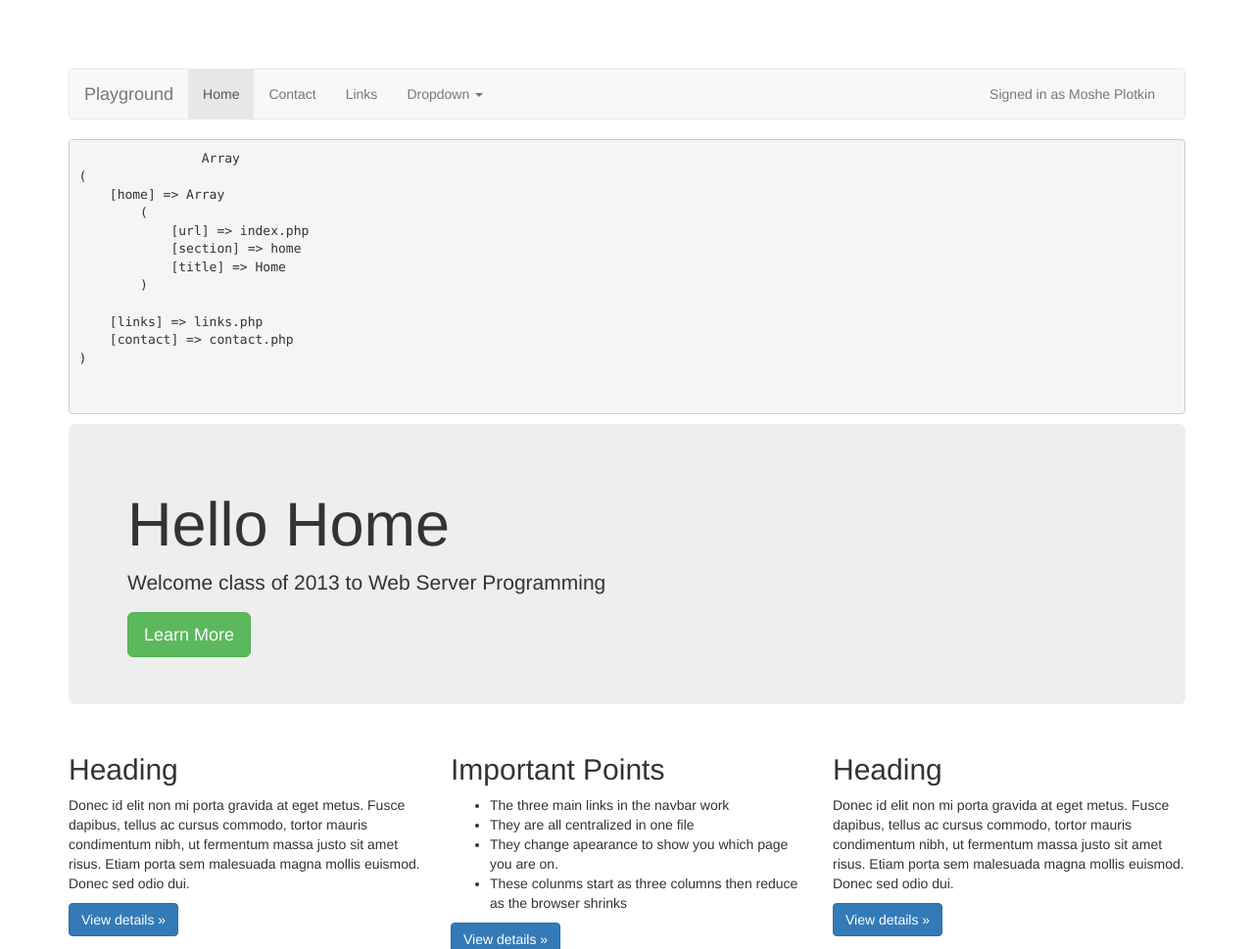
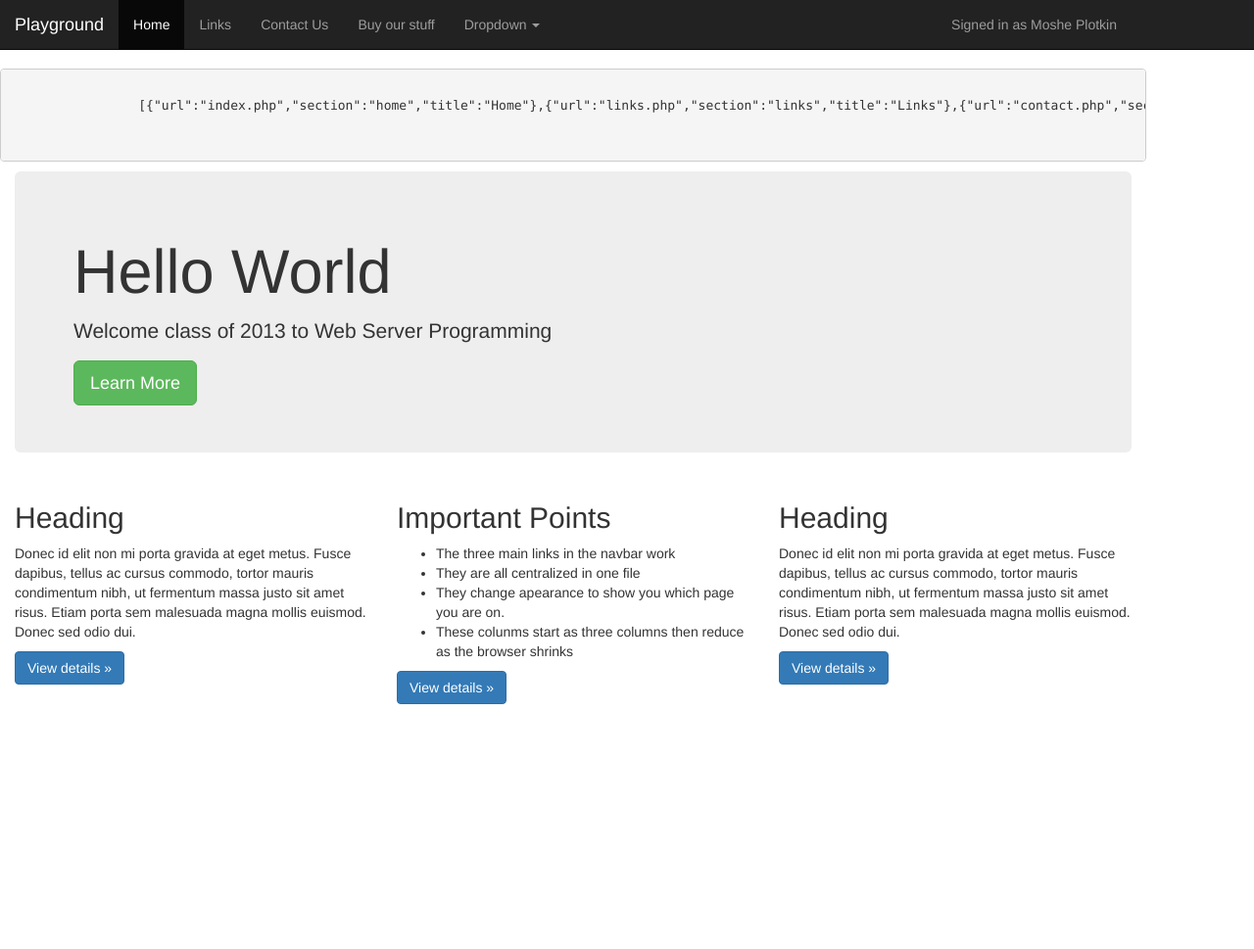
Before and after one commit to jewpaltz/2013FallWeb, a PHP site: page / in a window 1280 px wide. Shown: the top 969 px of the page at 98% size. After the commit the page ends 719 px from the top, so only its background shows below. Run offline with PHP 8.4, Linux system fonts and the light colour scheme; some libraries are stand-ins or nearby versions.

Commit message:
Dynamic menu from array and some jquery animation

```diff
--- /dev/null
+++ b/Playground/Scripts/main.js
@@ -0,0 +1,3 @@
+$(function(){
+	$(".container").css( { "margin-left": -1000 }).animate({"margin-left": 0}, 500)
+});
--- a/Playground/_nav.php
+++ b/Playground/_nav.php
@@ -1,5 +1,30 @@
+<?
+	$pages = array(
+		array(
+			'url' => 'index.php',
+			'section' => 'home',
+			'title' => 'Home'
+			),
+		array(
+			'url' =>'links.php',
+			'section' => 'links',
+			'title' => 'Links'
+			),
+		array(
+			'url' =>'contact.php',
+			'section' => 'contact',
+			'title' => 'Contact Us'
+			),
+		);
+
+		$pages[] = array(
+			'url' => 'store.php',
+			'section' => 'store',
+			'title' => 'Buy our stuff'
+			);
+?>
+    <div class="navbar navbar-inverse navbar-fixed-top" role="navigation">
    		<div class="container">
-    <div class="navbar navbar-default" role="navigation">
    			<div class="navbar-header">
 				<button class="navbar-toggle" type="button" data-toggle="collapse" data-target=".nav-c">
 			    	<span class="icon-bar"></span>
@@ -11,9 +36,16 @@
 
 			<div class="collapse navbar-collapse nav-c">
 	            <ul class="nav navbar-nav">
-	              <li class="home <? if($location == 'home') echo "active"; ?>"><a href="./">Home</a></li>
-	              <li class="contact <? if($location == 'contact') echo "active"; ?>"><a href="contact.php">Contact</a></li>
-	              <li class="links <? if($location == 'links') echo "active"; ?>"><a href="links.php">Links</a></li>
+
+
+	              <? foreach ($pages as $name => $data): ?>
+						<li class="<?=$data['section']?> ">
+							<a href="<?=$data['url']?>"> <?=$data['title']?> </a>
+						</li>
+				  <? endforeach; ?>
+
+
+
 					<li class="dropdown">
 				        <a href="#" class="dropdown-toggle" data-toggle="dropdown">Dropdown <b class="caret"></b></a>
 				        <ul class="dropdown-menu">
@@ -29,3 +61,6 @@
 			</div>
 		</div>
 	</div>
+	  	<pre class="container">
+	  	<? echo json_encode($pages); ?>
+	  	</pre>
--- a/Playground/index.php
+++ b/Playground/index.php
@@ -1,20 +1,8 @@
 <?
-	$pages = array(
-		'home'=> array(
-			'url' => 'index.php',
-			'section' => 'home',
-			'title' => 'Home'
-			),
-		'links'=>'links.php',
-		'contact'=>'contact.php');
-
 	$location = 'home';
 
-	$name = $pages[$location];
-	$msg = "Hello $name[title]";
 
-?>
-<!DOCTYPE html>
+?><!DOCTYPE html>
 <html>
   <head>
     <title>Bootstrap 101 Template</title>
@@ -27,11 +15,8 @@
   <body>
   	<? include('_nav.php'); ?>
   	<div class="container">
-	  	<pre>
-	  	<? print_r($pages); ?>
-	  	</pre>
-  		<div class="jumbotron">
-		    <h1><?=$msg?></h1>
+ 		<div class="jumbotron">
+		    <h1>Hello World</h1>
 
 		    <p>Welcome class of 2013 to Web Server Programming</p>
   			<a class="btn btn-lg btn-success">Learn More</a>
@@ -62,5 +47,11 @@
   	</div>
     <script src="http://code.jquery.com/jquery.js"></script>
     <script src="//netdna.bootstrapcdn.com/bootstrap/3.0.0/js/bootstrap.min.js"></script>
+    <script src="Scripts/main.js"></script>
+    <script type="text/javascript">
+    	$(function(){
+    		$(".nav .home").addClass("active");
+    	});
+    </script>
  </body>
 </html>
--- a/Playground/links.php
+++ b/Playground/links.php
@@ -52,5 +52,11 @@
    	</div>
     <script src="http://code.jquery.com/jquery.js"></script>
     <script src="//netdna.bootstrapcdn.com/bootstrap/3.0.0/js/bootstrap.min.js"></script>
+    <script src="Scripts/main.js"></script>
+    <script type="text/javascript">
+    	$(function(){
+    		$(".nav .links").addClass("active");
+    	});
+    </script>
   </body>
 </html>
```
Also changed, not shown: Playground/contact.php (+7 -1 lines).
